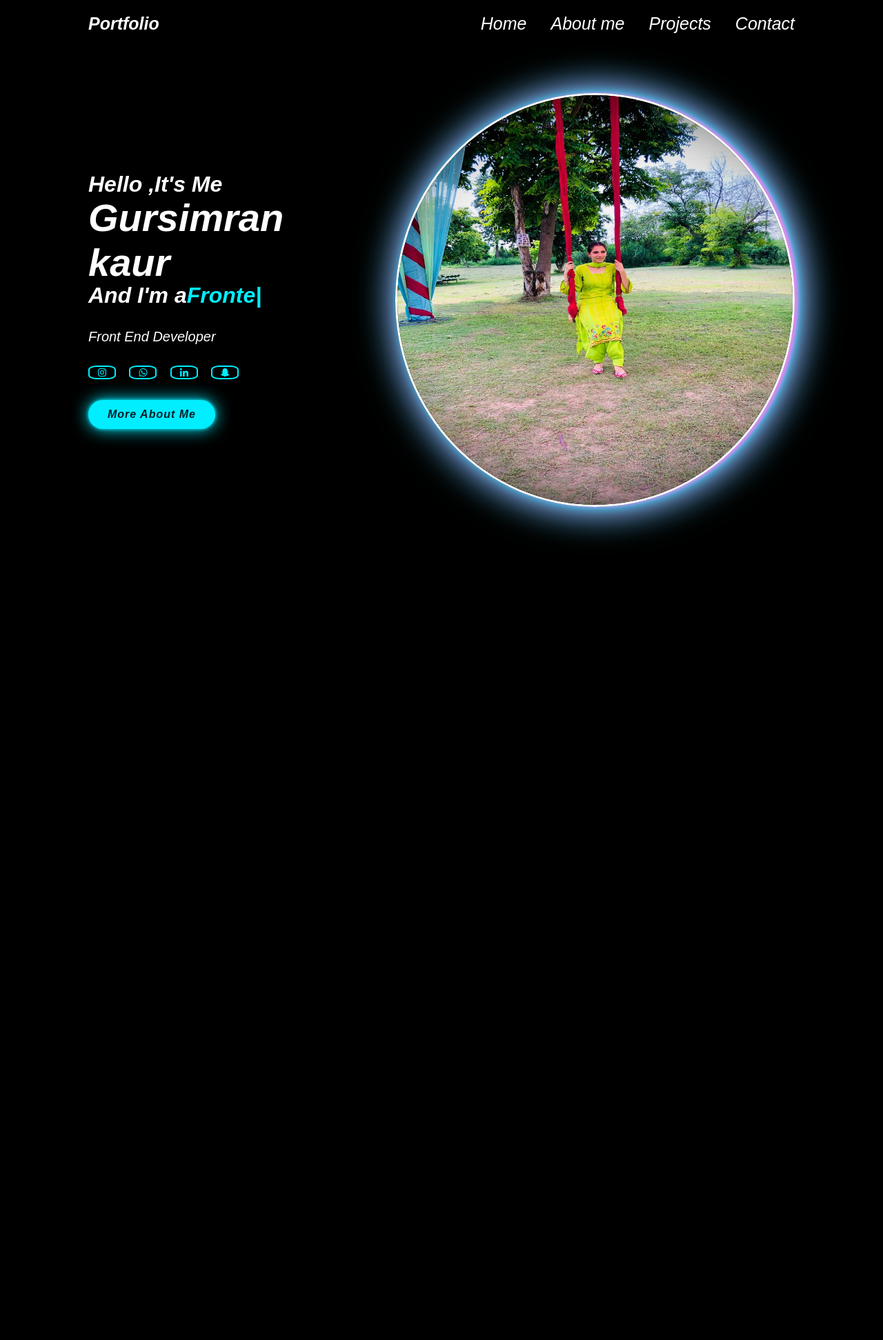
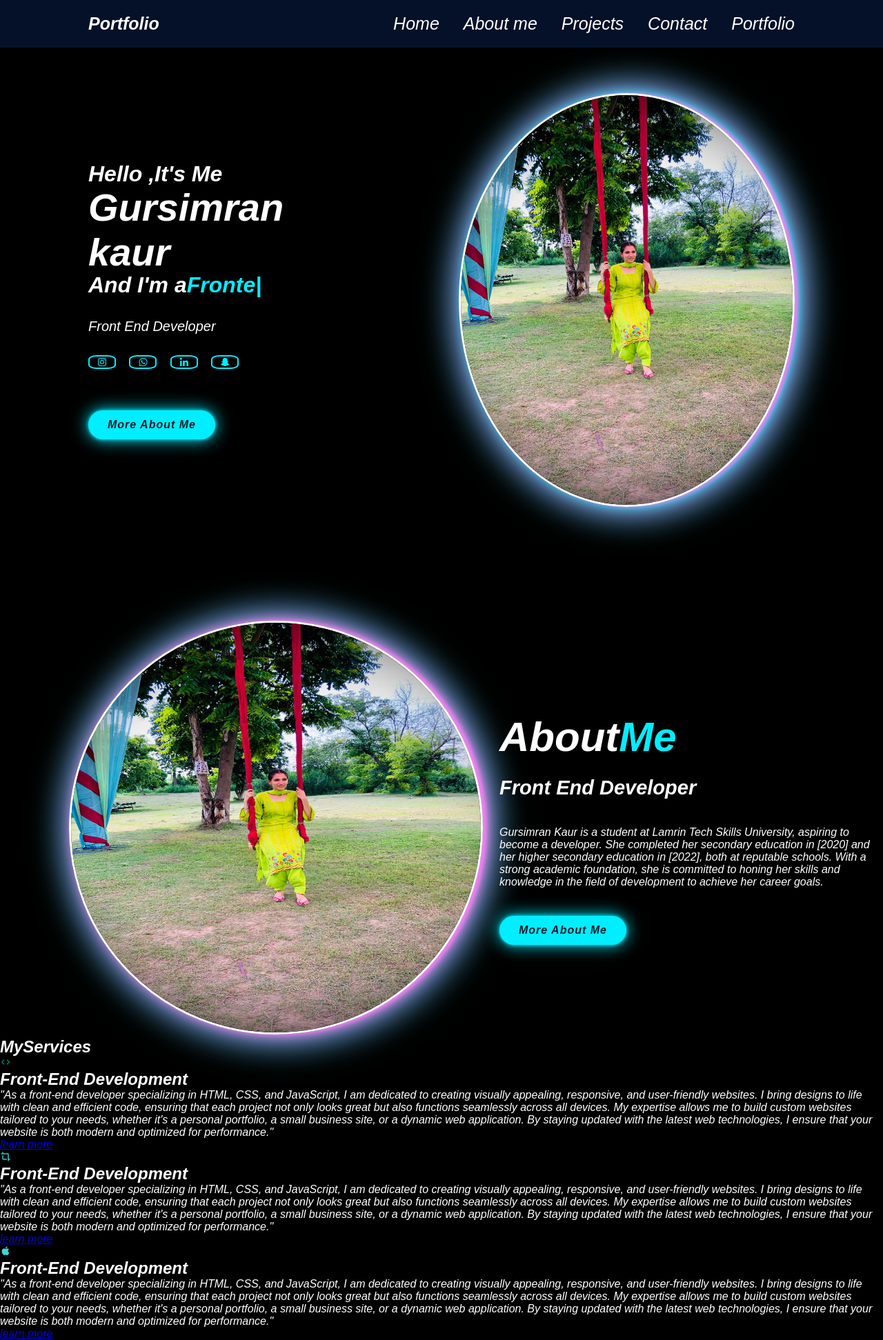
Before and after one commit to Gursimran25084/Portfolio, a plain HTML site: page Project/about.html in a window 1280 px wide. Shown: the whole page at 69% size. Before the commit the page ends 818 px from the top, so only its background shows below. Drawn offline with nearby package versions, Linux system fonts and the light colour scheme.

Commit message:
work done

```diff
--- a/Project/about.css
+++ b/Project/about.css
@@ -15,7 +15,7 @@ body {
     left:0px;
     width:100%;
     padding:20px 10%;
-    background: transparent;
+    background: #051129;
     display:flex;
     justify-content: space-between;
     align-items: center;
@@ -53,11 +53,13 @@ body {
     justify-content:space-between;
     opacity:0;
     animation:slideTop 2s ease forwards;
-    animation-delay:calc(.2s*var(--i))
+    animation-delay:calc(.2s*var(--i));
 
 }
 .navbar a:hover{
     color:#0ef;
+    text-decoration: underline;
+
 
 }
 .home{
@@ -73,10 +75,10 @@ body {
     padding:70px 10% 0px;
 }
 .home img{
-    width:700px;
+    width:600px;
     border-radius:100%;
    height:600px;
-   margin-left:100px;
+   margin-left:200px;
    border:3px solid white;
    box-shadow: 5px 0px 5px violet,5px 0px 15px #0ef
    ,5px 0px 50px violet,
@@ -142,6 +144,7 @@ body {
     padding:12px 28px;
     background:#0ef;
     border-radius: 40px;
+    margin-top:30px;
     font-size:16px;
     color:#081b29;
     letter-spacing: 1px;
@@ -152,12 +155,63 @@ body {
     animation-delay:2s;
     box-shadow: 0 0 5px #0ef,
     0 0 25px #0ef;
+
 }
 .btn-box a:hover{
     box-shadow: 0 0 5px cyan,
     0 0 25px cyan,0 0 50px cyan,
     0 0 100px cyan,0 0 200px cyan
 }
+.about{
+    display:grid;
+    grid-template-columns: repeat(2,1fr);
+    align-items:center;
+    gap:1.5rem;
+    margin-top:100px;
+}
+.about-img img{
+   width:600px;
+   border-radius:100%;
+   height:600px;
+   margin-left:100px;
+   border:3px solid white;
+   box-shadow: 5px 0px 5px violet,5px 0px 15px violet
+   ,5px 0px 50px violet,
+   5px 0px 60px #0ef;
+
+}
+.about-text h2{
+    font-size: 60px;
+}
+.about-text h2 span{
+    color:#0ef;
+}
+.about-text h4{
+    font-size:29px;
+    font-weight: 600;
+    color:#fff;
+    line-height: 1.7;
+    margin:15px 0 30px;
+}
+.about-textp{
+    color:aliceblue;
+    font-size:20px;
+    line-height: 1.4;
+    margin-bottom:4rem;
+
+}
+.about-text .btn-box{
+    margin-top:40px;
+}
+
+
+
+
+
+
+
+
+
 @keyframes slideRight{
     0%{
         transform:translateX(-100px);
--- a/Project/about.html
+++ b/Project/about.html
@@ -17,6 +17,7 @@
             <a href="#" style="--i:2">About me</a>
             <a href="#" style="--i:3">Projects</a>
             <a href="#" style="--i:4">Contact</a>
+            <a href="#" style="--i:5">Portfolio</a>
 
         </nav>
     </header>
@@ -28,21 +29,72 @@
             <p>Front End Developer</p>
 
             <div class="home-sci">
-                <a href="#" style="--i:6"><i class='bx bxl-instagram'></i></a>
-                <a href="#" style="--i:7"><i class='bx bxl-whatsapp' ></i></a>
-                <a href="#" style="--i:8"><i class='bx bxl-linkedin' ></i></a>
-                <a href="#" style="--i:9"><i class='bx bxl-snapchat' ></i></a>
+                <a href="#" style="--i:7"><i class='bx bxl-instagram'></i></a>
+                <a href="#" style="--i:8"><i class='bx bxl-whatsapp' ></i></a>
+                <a href="#" style="--i:0"><i class='bx bxl-linkedin' ></i></a>
+                <a href="#" style="--i:10"><i class='bx bxl-snapchat' ></i></a>
             </div>
             <a href="#" class="btn-box">More About Me</a>
         </div>
         <img src="mypic.jpeg">
+        <span class="home-imgHover"></span>
 
     </section>
     <section class="about" id="about">
         <div class="about-img">
-            <img src="">
+            <img src="mypic.jpeg">
+        </div>
+        <div class="about-text">
+            <h2>About<span>Me</span></h2>
+            <h4>Front End Developer</h4>
+            <p>Gursimran Kaur is a student at Lamrin Tech Skills University, aspiring to become a developer.
+                She completed her secondary education in [2020] and her higher secondary education in [2022], both at reputable schools.
+                 With a strong academic foundation, she is committed to honing her skills and knowledge in the field of development to achieve her career goals.</p>
+
+                 <a href="#" class="btn-box">More About Me</a>
         </div>
     </section>
+    <section>
+        <div class="services" id="services">
+            <div class="container">
+                <h1 class="sub-title">My<span>Services</span></h1>
+                <div class="services-list">
+                    <div>
+                        <i class='bx bx-code' style='color:#008888'  ></i>
+                        <h2>Front-End Development</h2>
+                        <p>"As a front-end developer specializing in HTML, CSS, and JavaScript, I am dedicated to creating visually appealing, responsive, and user-friendly websites.
+                            I bring designs to life with clean and efficient code, ensuring that each project not only looks great but also functions seamlessly across all devices.
+                            My expertise allows me to build custom websites tailored to your needs, whether it's a personal portfolio, a small business site, or a dynamic web application.
+                             By staying updated with the latest web technologies, I ensure that your website is both modern and optimized for performance."</p>
+                             <a href="#" class="read">learn more</a>
+
+                    </div>
+                    <div>
+                        <i class='bx bx-crop' style='color:#38dada'  ></i>
+                        <h2>Front-End Development</h2>
+                        <p>"As a front-end developer specializing in HTML, CSS, and JavaScript, I am dedicated to creating visually appealing, responsive, and user-friendly websites.
+                            I bring designs to life with clean and efficient code, ensuring that each project not only looks great but also functions seamlessly across all devices.
+                            My expertise allows me to build custom websites tailored to your needs, whether it's a personal portfolio, a small business site, or a dynamic web application.
+                             By staying updated with the latest web technologies, I ensure that your website is both modern and optimized for performance."</p>
+                             <a href="#" class="read">learn more</a>
+
+                    </div>
+                    <div>
+                        <i class='bx bxl-apple' style='color:#38dada' ></i>
+                        <h2>Front-End Development</h2>
+                        <p>"As a front-end developer specializing in HTML, CSS, and JavaScript, I am dedicated to creating visually appealing, responsive, and user-friendly websites.
+                            I bring designs to life with clean and efficient code, ensuring that each project not only looks great but also functions seamlessly across all devices.
+                            My expertise allows me to build custom websites tailored to your needs, whether it's a personal portfolio, a small business site, or a dynamic web application.
+                             By staying updated with the latest web technologies, I ensure that your website is both modern and optimized for performance."</p>
+                             <a href="#" class="read">learn more</a>
+
+                    </div>
+                </div>
+            </div>
+        </div>
+    </section>
+
+
 
 
 
--- a/Project/contact.css
+++ /dev/null
@@ -1,48 +0,0 @@
-body {
-
-    margin: 0;
-    padding: 0;
-    background-color: grey;
-
-
-}
-
-nav {
-    height:80px;
-    display: flex;
-    flex-direction: row;
-    justify-content: space-around;
-    background-color:black;
-    color: beige;
-    width:100%;
-    padding-top: 30px;
-
-
-
-
-
-}
-
-nav li a{
-    font-size: 20px;
-    margin:20px;
-    justify-content: space-around;
-    text-align: right;
-    text-decoration: none;
-    color:beige;
-
-
-
-}
-
-
-nav a:hover {
-    background-color: white;
-    color: red;
-}
-
-.portfolio{
-    text-align:right;
-    font-size: 30px;
-    margin:5px;
-}
--- a/Project/index.css
+++ /dev/null
@@ -1,79 +0,0 @@
-body {
-
-    margin: 0;
-    padding: 0;
-    background-color: grey;
-
-
-}
-
-nav {
-    height:80px;
-    display: flex;
-    flex-direction: row;
-    justify-content: space-around;
-    background-color:black;
-    color: beige;
-    width:100%;
-    padding-top: 30px;
-
-
-
-
-
-}
-
-nav li a{
-    font-size: 20px;
-    margin:20px;
-    justify-content: space-around;
-    text-align: right;
-    text-decoration: none;
-    color:beige;
-
-
-
-}
-
-
-nav a:hover {
-    background-color: white;
-    color: red;
-}
-.container{
-
-    display:flex;
-    flex-direction: row;
-    justify-content: space-around;
-    margin:100px;
-    margin-top: 30px;
-    align-items: center;
-
-
-}
-.portfolio{
-    text-align:right;
-    font-size: 30px;
-    margin:5px;
-}
-
-.image img{
-
-    width:300px;
-    margin:50px;
-    margin-right:300px;
-
-    border-radius: 100%;
-
-}
-.name{
-    text-align: center;
-    font-size: 20px;
-    font-family: Arial;
-    margin-left:300px;
-
-}
-.name p{
-    font-size: 30px;
-    font-family: Arial;
-}
--- a/Project/projects.css
+++ /dev/null
@@ -1,48 +0,0 @@
-body {
-
-    margin: 0;
-    padding: 0;
-    background-color: grey;
-
-
-}
-
-nav {
-    height:80px;
-    display: flex;
-    flex-direction: row;
-    justify-content: space-around;
-    background-color:black;
-    color: beige;
-    width:100%;
-    padding-top: 30px;
-
-
-
-
-
-}
-
-nav li a{
-    font-size: 20px;
-    margin:20px;
-    justify-content: space-around;
-    text-align: right;
-    text-decoration: none;
-    color:beige;
-
-
-
-}
-
-
-nav a:hover {
-    background-color: white;
-    color: red;
-}
-
-.portfolio{
-    text-align:right;
-    font-size: 30px;
-    margin:5px;
-}
```
Also changed, not shown: Project/contact.html (deleted, +0 -21 lines), Project/index.html (deleted, +0 -37 lines), Project/projects.html (deleted, +0 -21 lines).
